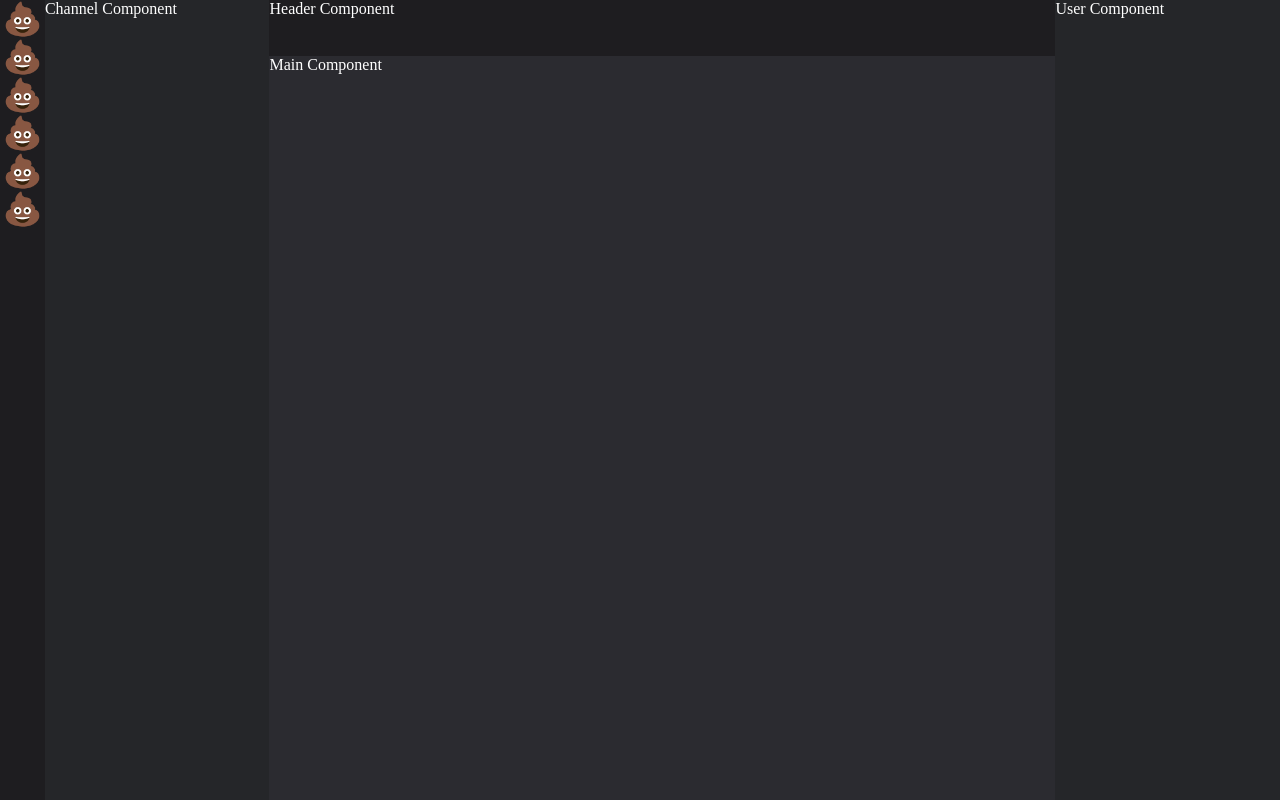
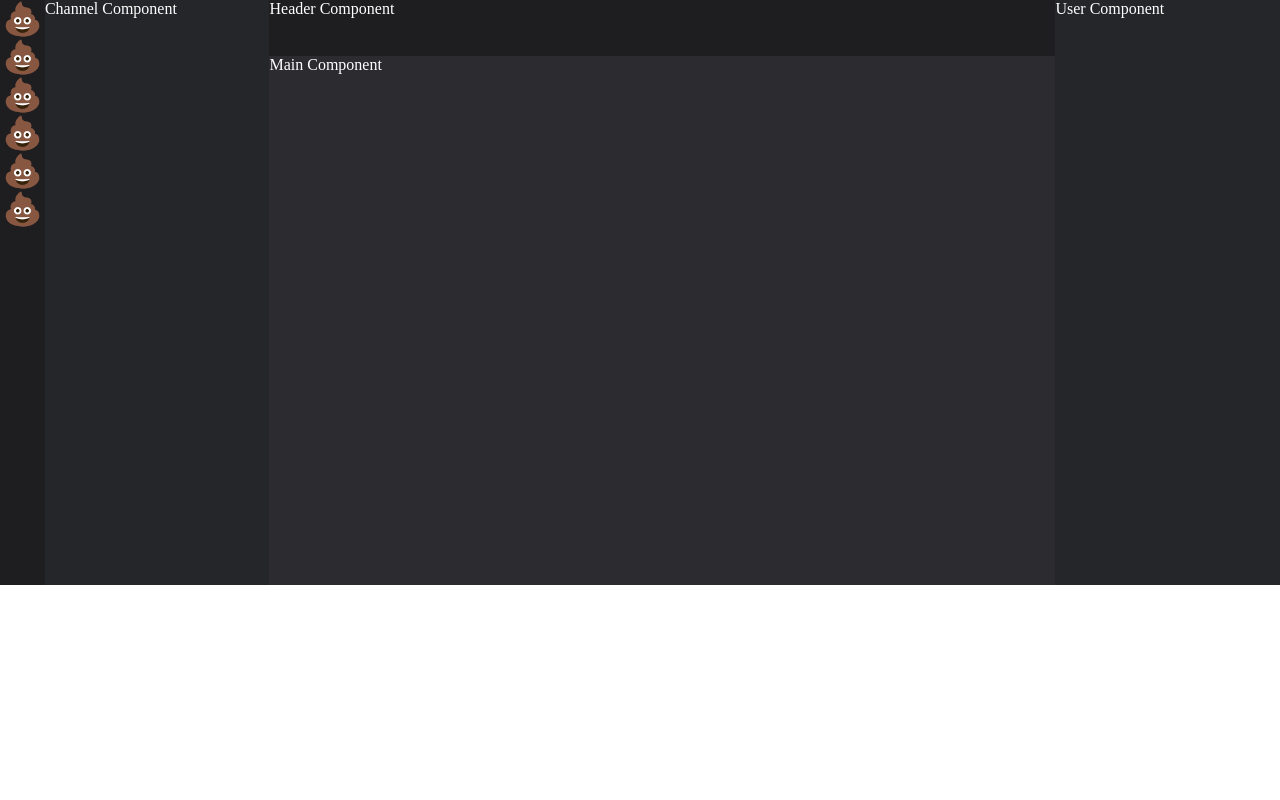
Before and after one commit to johnpagtama/limbo, an Angular app in the folder limbo/: page / in a window 1280 px wide. Built offline with nearby package versions, Linux system fonts and the light colour scheme.

Commit message:
Server banner update

```diff
--- a/limbo/src/app/components/chat/chat.component.html
+++ b/limbo/src/app/components/chat/chat.component.html
@@ -1,11 +1,14 @@
 <div class="layout-chat">
+    <div class="layout-chat__servers-header">
+        Server banner
+    </div>
     <div *ngFor="let s of servers;" class="layout-chat__servers">
         <div style="font-size: 2rem; text-align: center">{{s}}</div>
     </div>
     <div class="layout-chat__channels">
         Channel Component
     </div>
-     <div class="layout-chat__header">
+     <div class="layout-chat__channels-header">
         Header Component
     </div>
     <div class="layout-chat__main">
@@ -14,4 +17,7 @@
     <div class="layout-chat__users">
         User Component
     </div>
+    <div class="layout-chat__users-header">
+        User Component
+    </div>
 </div>
--- a/limbo/src/app/components/chat/chat.component.scss
+++ b/limbo/src/app/components/chat/chat.component.scss
@@ -9,13 +9,13 @@
                         color: white,
                         grid-template-columns: 0.2fr 1fr 3.5fr 1fr,
                         grid-template-rows: 3.5rem,
-                        grid-template-areas: "layout-chat__servers layout-chat__channels  layout-chat__header layout-chat__users"
-                                             "layout-chat__servers layout-chat__channels  layout-chat__main layout-chat__users"
-                                             "layout-chat__servers layout-chat__channels  layout-chat__main layout-chat__users")) {
+                        grid-template-areas: "layout-chat__servers layout-chat__channels  layout-chat__channels-header  layout-chat__users"
+                                             "layout-chat__servers layout-chat__channels  layout-chat__main             layout-chat__users"
+                                             "layout-chat__servers layout-chat__channels  layout-chat__main             layout-chat__users")) {
 
     @include element(servers, (grid-area: layout-chat__servers, background-color: $c-222222));
     @include element(channels, (grid-area: layout-chat__channels, background-color: $c-2c2c2c));
-    @include element(header, (grid-area: layout-chat__header, background-color: $c-222222));
+    @include element(channels-header, (grid-area: layout-chat__channels-header, background-color: $c-222222));
     @include element(main, (grid-area: layout-chat__main, background-color: $c-3a3a3a));
     @include element(users, (grid-area: layout-chat__users, background-color: $c-2c2c2c));
 }
```
